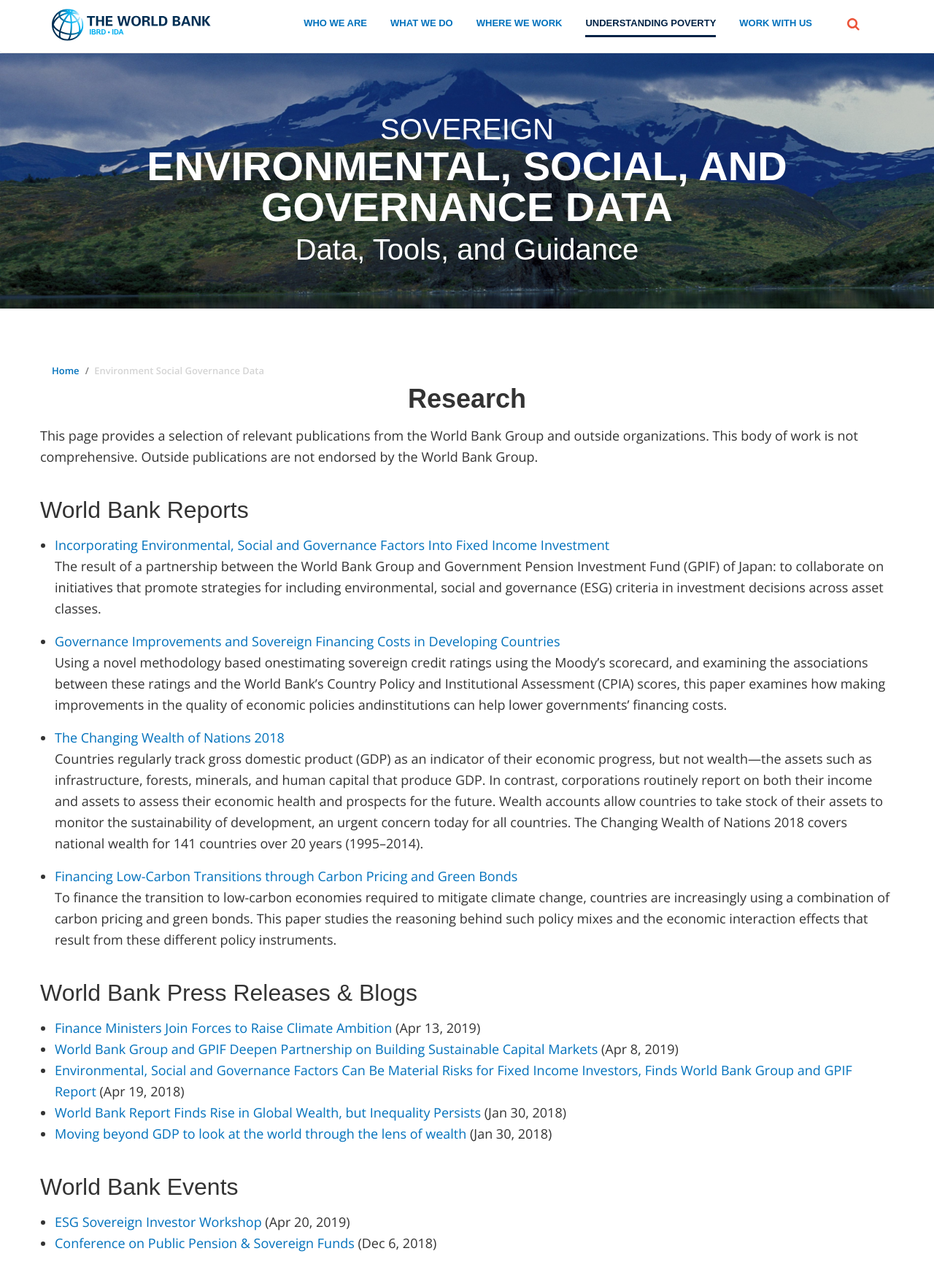
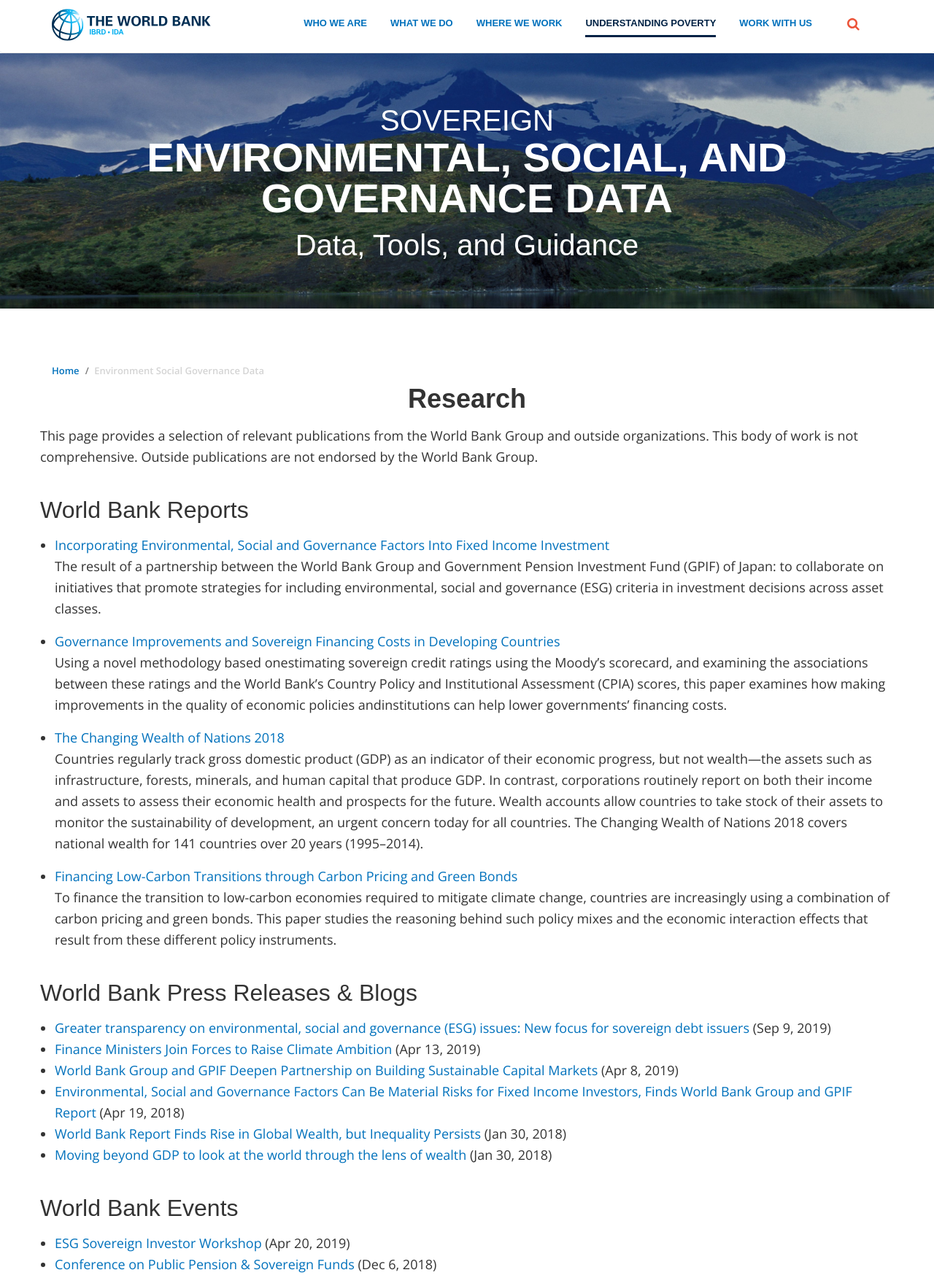
Before and after one commit to tgherzog/wbg-esg-website, a Jekyll site: the page built from research.md, in a window 1280 px wide, cut to the strip 104-1867 px from the top of the page. Shown: the whole strip at 73% size. Built offline with Jekyll 4.4.1, drawn with Linux system fonts in a browser that asks for light colours; nearby versions of some CDN libraries; some web fonts are replaced; library files that are not in the unit come from our copies; some of the changed text lies outside the part shown.

Commit message:
Latest fixes and updates

```diff
--- a/css/esg-custom.css
+++ b/css/esg-custom.css
@@ -11,6 +11,7 @@
 
   .lp__banner_description {
     font-size: 1.75rem;
+    line-height: 1.75rem;
   }
 }
 
@@ -26,6 +27,7 @@
 
   .lp__banner_description {
     font-size: 2.5rem;
+    line-height: 2.5rem;
   }
 }
 
--- a/research.md
+++ b/research.md
@@ -40,6 +40,8 @@
 
 ### World Bank Press Releases & Blogs
 
+* [Greater transparency on environmental, social and governance (ESG) issues: New focus for sovereign debt issuers](https://blogs.worldbank.org/voices/greater-transparency-environmental-social-and-governance-esg-issues-new-focus-sovereign-debt)
+  (Sep 9, 2019)
 * [Finance Ministers Join Forces to Raise Climate Ambition](https://www.worldbank.org/en/news/press-release/2019/04/13/coalition-of-finance-ministers-for-climate-action)
   (Apr 13, 2019)
 * [World Bank Group and GPIF Deepen Partnership on Building Sustainable Capital Markets](https://www.worldbank.org/en/news/press-release/2019/04/08/world-bank-group-and-gpif-deepen-partnership-on-building-sustainable-capital-markets)
--- a/robots.txt
+++ /dev/null
@@ -1,2 +0,0 @@
-User-agent: *
-Disallow: /
```
Also changed, not shown: other parts of research.md (+1 -1 lines), about.md (+1 -1 lines), index.html (+6 -2 lines), images/umar-serajuddin.jpg.
